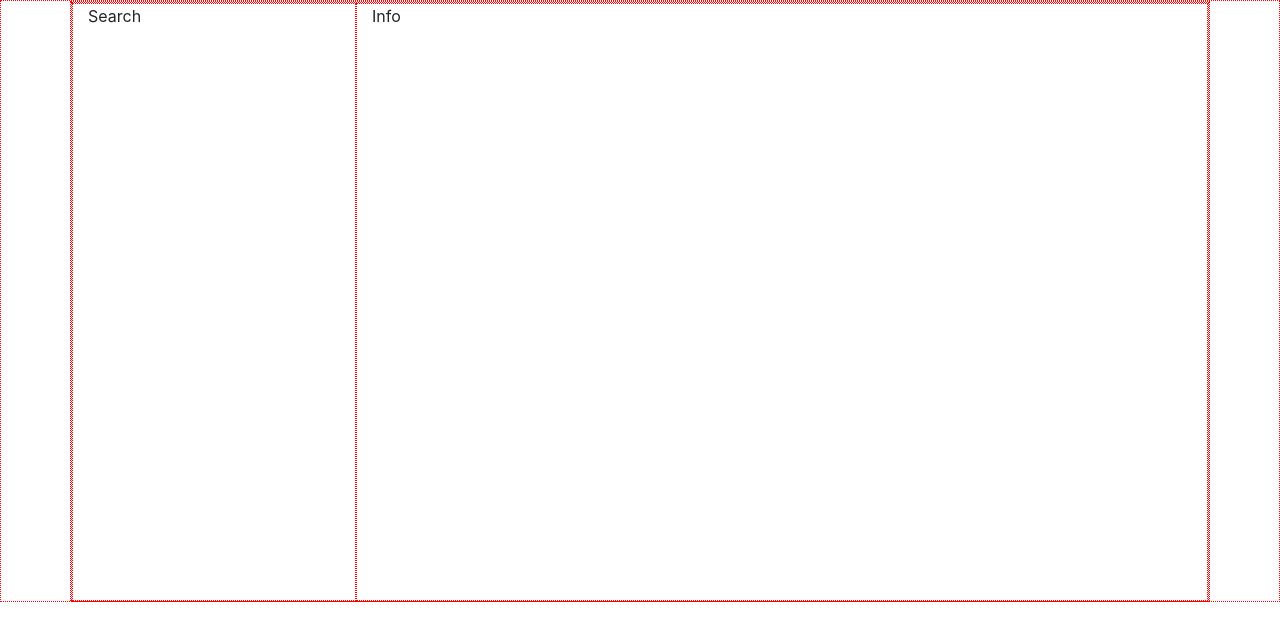
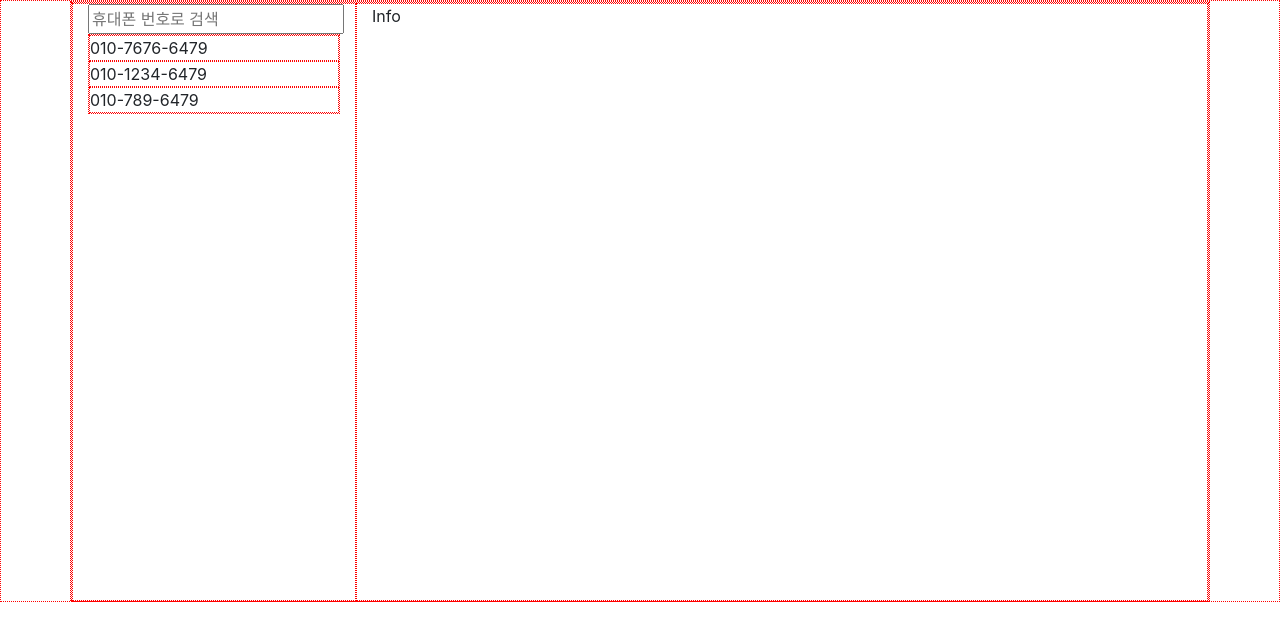
Before and after one commit to floydkim/taptap-client, a React (Create React App) app: page /admin in a window 1280 px wide. Shown: the top 640 px of the page. Built offline with nearby package versions, Linux system fonts and the light colour scheme; the HTML template or start-up script is replaced by a standard one.

Commit message:
Search Component 틀 완성

```diff
--- a/public/index.html
+++ b/public/index.html
@@ -1,18 +1,30 @@
 <!DOCTYPE html>
 <html lang="en">
-
   <head>
     <meta charset="utf-8" />
     <link rel="shortcut icon" href="%PUBLIC_URL%/favicon.ico" />
-  <link rel="stylesheet" href="./style.css">
-  <script src="https://code.jquery.com/jquery-3.3.1.slim.min.js" integrity="sha384-q8i/X+965DzO0rT7abK41JStQIAqVgRVzpbzo5smXKp4YfRvH+8abtTE1Pi6jizo" crossorigin="anonymous"></script>
-  <link rel="stylesheet" href="https://stackpath.bootstrapcdn.com/bootstrap/4.3.1/css/bootstrap.min.css"
-    integrity="sha384-ggOyR0iXCbMQv3Xipma34MD+dH/1fQ784/j6cY/iJTQUOhcWr7x9JvoRxT2MZw1T" crossorigin="anonymous">
-  <script src="https://stackpath.bootstrapcdn.com/bootstrap/4.3.1/js/bootstrap.min.js"
+    <link rel="stylesheet" href="./style.css" />
+    <script
+      src="https://code.jquery.com/jquery-3.3.1.slim.min.js"
+      integrity="sha384-q8i/X+965DzO0rT7abK41JStQIAqVgRVzpbzo5smXKp4YfRvH+8abtTE1Pi6jizo"
+      crossorigin="anonymous"
+    ></script>
+    <link
+      rel="stylesheet"
+      href="https://stackpath.bootstrapcdn.com/bootstrap/4.3.1/css/bootstrap.min.css"
+      integrity="sha384-ggOyR0iXCbMQv3Xipma34MD+dH/1fQ784/j6cY/iJTQUOhcWr7x9JvoRxT2MZw1T"
+      crossorigin="anonymous"
+    />
+    <script
+      src="https://stackpath.bootstrapcdn.com/bootstrap/4.3.1/js/bootstrap.min.js"
       integrity="sha384-JjSmVgyd0p3pXB1rRibZUAYoIIy6OrQ6VrjIEaFf/nJGzIxFDsf4x0xIM+B07jRM"
-    crossorigin="anonymous"></script>
+      crossorigin="anonymous"
+    ></script>
 
-  <meta name="viewport" content="width=device-width, initial-scale=1, shrink-to-fit=no" />
+    <meta
+      name="viewport"
+      content="width=device-width, initial-scale=1, shrink-to-fit=no"
+    />
     <meta name="theme-color" content="#000000" />
     <!--
       manifest.json provides metadata used when your web app is installed on a
@@ -45,5 +57,4 @@
       To create a production bundle, use `npm run build` or `yarn build`.
     -->
   </body>
-
 </html>
--- a/src/components/Search.js
+++ b/src/components/Search.js
@@ -1,7 +1,30 @@
 import React, { Component } from 'react';
+import SearchInput from './SearchInput';
+import SearchResult from './SearchResult';
+const fakeData = [
+  { id: '1', phoneNumber: '010-7676-6479' },
+  { id: '2', phoneNumber: '010-1234-6479' },
+  { id: '4', phoneNumber: '010-789-6479' }
+];
+export default class Search extends Component {
+  constructor(props) {
+    super(props);
+    this.state = {
+      data: fakeData
+    };
+  }
+  handleOnChange = e => {
+    console.log(e.target.value);
+  };
 
-export default class Search extends Component {
   render() {
-    return <div className="col-3">Search</div>;
+    const { handleOnChange } = this;
+    const { data } = this.state;
+    return (
+      <div className="col-3">
+        <SearchInput onChange={handleOnChange} />
+        <SearchResult data={data} />
+      </div>
+    );
   }
 }
--- /dev/null
+++ b/src/components/SearchInput.js
@@ -0,0 +1,7 @@
+import React from 'react';
+
+const SearchInput = ({ onChange }) => (
+  <input placeholder="휴대폰 번호로 검색" onChange={onChange} type="text" />
+);
+
+export default SearchInput;
--- /dev/null
+++ b/src/components/SearchResult.js
@@ -0,0 +1,15 @@
+import React from 'react';
+
+const SearchResult = ({ data }) => (
+  <div>
+    {data.length === 0 ? (
+      <div>데이터 없음</div>
+    ) : (
+      data.map((item, idx) => {
+        return <div key={idx}>{item.phoneNumber}</div>;
+      })
+    )}
+  </div>
+);
+
+export default SearchResult;
```
Lines whose indentation alone changed are shown as unchanged.
